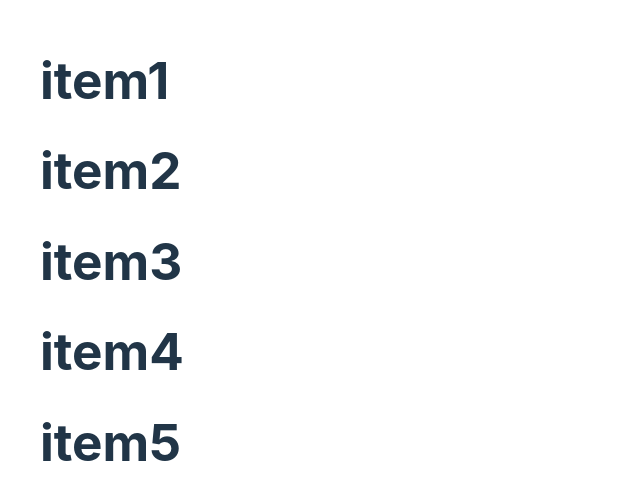
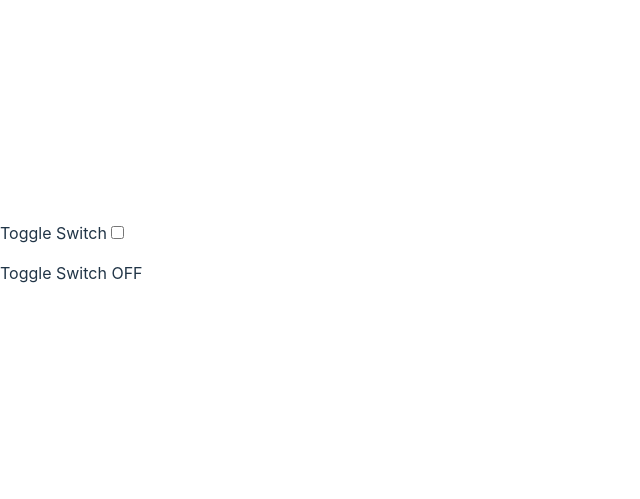
Before and after one commit to sparshyadav/MERN-Revision, a React (Vite) app in the folder React Projects/30 Projects/1_HelloWorld/: page / in a window 1280 px wide. Shown: the part 139-638 px from the top of the page, without its empty margins (0-640 px from the left). Built offline with nearby package versions, Linux system fonts and the light colour scheme.

Commit message:
Project 5 Completed - Toggle Switch

```diff
--- a/React Projects/30 Projects/1_HelloWorld/src/App.jsx
+++ b/React Projects/30 Projects/1_HelloWorld/src/App.jsx
@@ -3,6 +3,7 @@ import One_HelloWorld from './components/One_HelloWorld'
 import Two_Counter from './components/Two_Counter'
 import Three_UserInput from './components/Three_UserInput'
 import Four_DisplayList from './components/Four_DisplayList'
+import Five_Toggle from './components/Five_Toggle'
 
 const App = () => {
   return (
@@ -10,7 +11,8 @@ const App = () => {
       {/* <One_HelloWorld /> */}
       {/* <Two_Counter /> */}
       {/* <Three_UserInput /> */}
-      <Four_DisplayList />
+      {/* <Four_DisplayList /> */}
+      <Five_Toggle />
     </div>
   )
 }
--- /dev/null
+++ b/React Projects/30 Projects/1_HelloWorld/src/components/Five_Toggle.jsx
@@ -0,0 +1,14 @@
+import React, { useState } from 'react'
+
+const Five_Toggle = () => {
+  const [value, setValue] = useState(false);
+  return (
+    <div>
+      <label htmlFor="">Toggle Switch</label>
+      <input type="checkbox" onClick={() => setValue(!value)} />
+      <p>Toggle Switch {value ? "ON" : "OFF"}</p>
+    </div>
+  )
+}
+
+export default Five_Toggle
```
